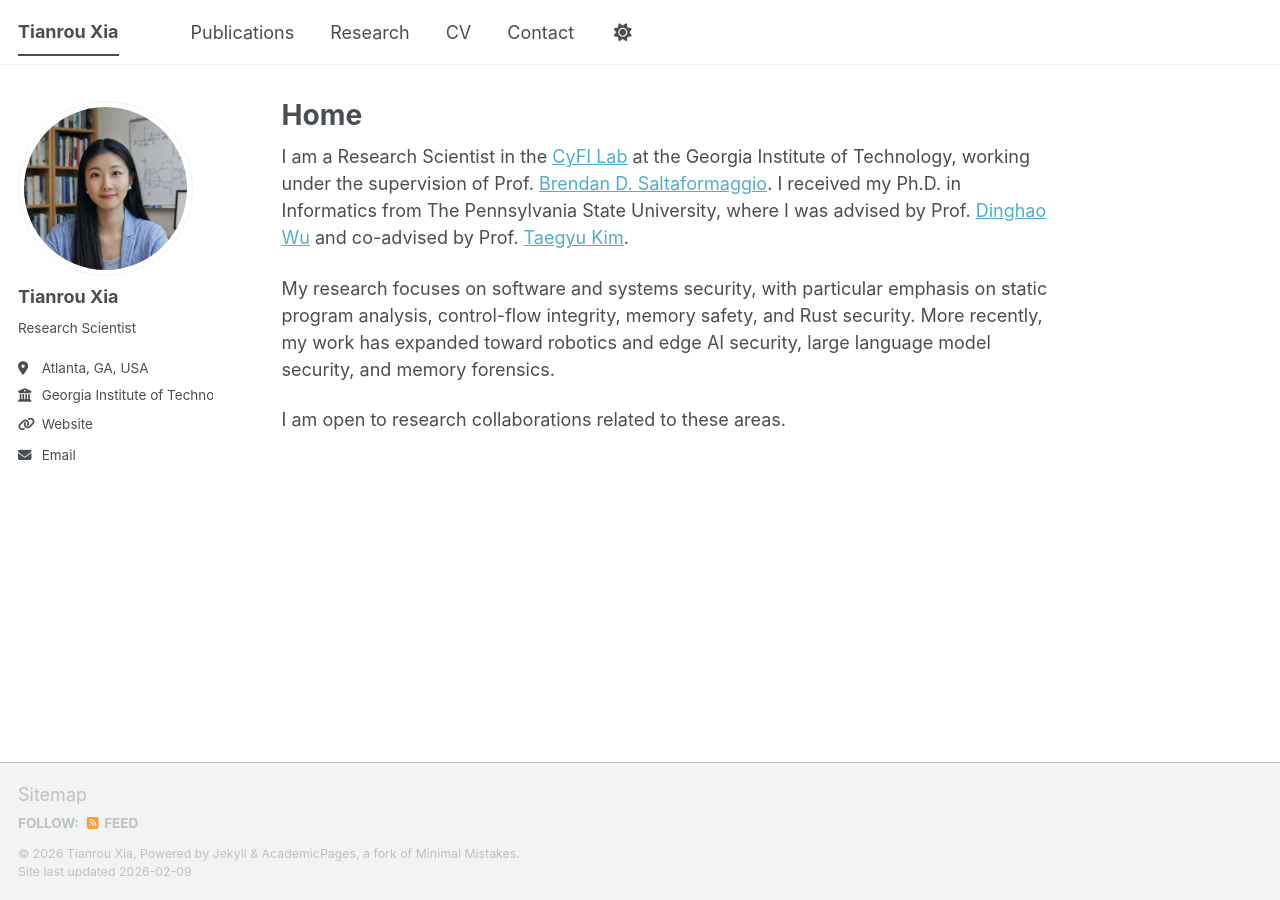
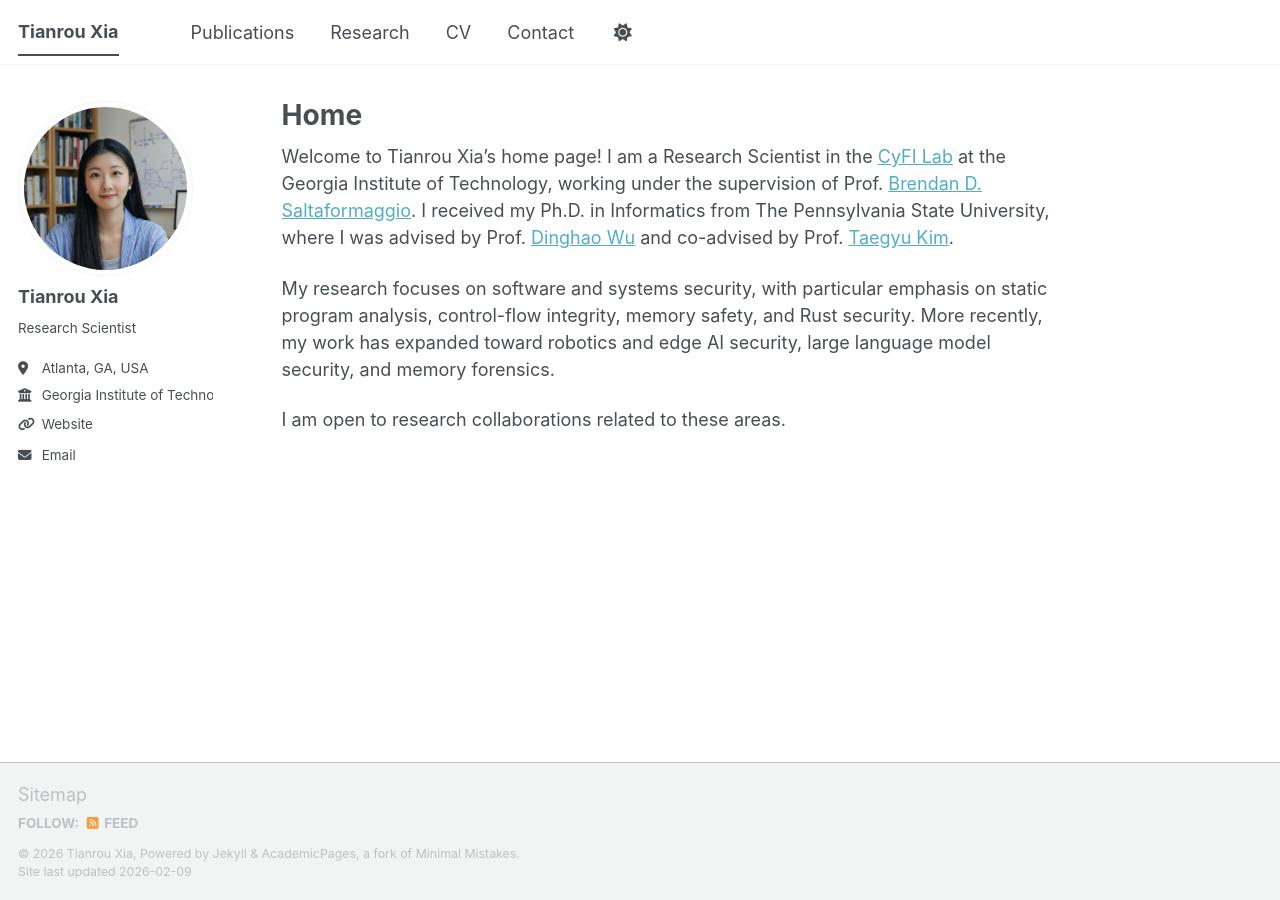
Before and after one commit to Shrimpig/shrimpig.github.io, a Jekyll site: the page built from index.md, in a window 1280 px wide. Built offline with Jekyll 4.4.1, drawn with Linux system fonts in a browser that asks for light colours; a script bundle is joined from its source files by our own code; library files that are not in the unit come from our copies.

Commit message:
Add welcome message to home page
Updated the introduction to include a personal welcome message.

```diff
--- a/index.md
+++ b/index.md
@@ -4,7 +4,7 @@ title: Home
 permalink: /
 author_profile: true
 ---
-I am a Research Scientist in the [CyFI Lab](https://cyfi.ece.gatech.edu/) at the Georgia Institute of Technology, working under the supervision of Prof. [Brendan D. Saltaformaggio](https://saltaformaggio.ece.gatech.edu/). I received my Ph.D. in Informatics from The Pennsylvania State University, where I was advised by Prof. [Dinghao Wu](https://faculty.ist.psu.edu/wu/) and co-advised by Prof. [Taegyu Kim](https://tgkim.gitlab.io/).
+Welcome to Tianrou Xia's home page! I am a Research Scientist in the [CyFI Lab](https://cyfi.ece.gatech.edu/) at the Georgia Institute of Technology, working under the supervision of Prof. [Brendan D. Saltaformaggio](https://saltaformaggio.ece.gatech.edu/). I received my Ph.D. in Informatics from The Pennsylvania State University, where I was advised by Prof. [Dinghao Wu](https://faculty.ist.psu.edu/wu/) and co-advised by Prof. [Taegyu Kim](https://tgkim.gitlab.io/).
 
 My research focuses on software and systems security, with particular emphasis on static program analysis, control-flow integrity, memory safety, and Rust security. More recently, my work has expanded toward robotics and edge AI security, large language model security, and memory forensics.
 
```
